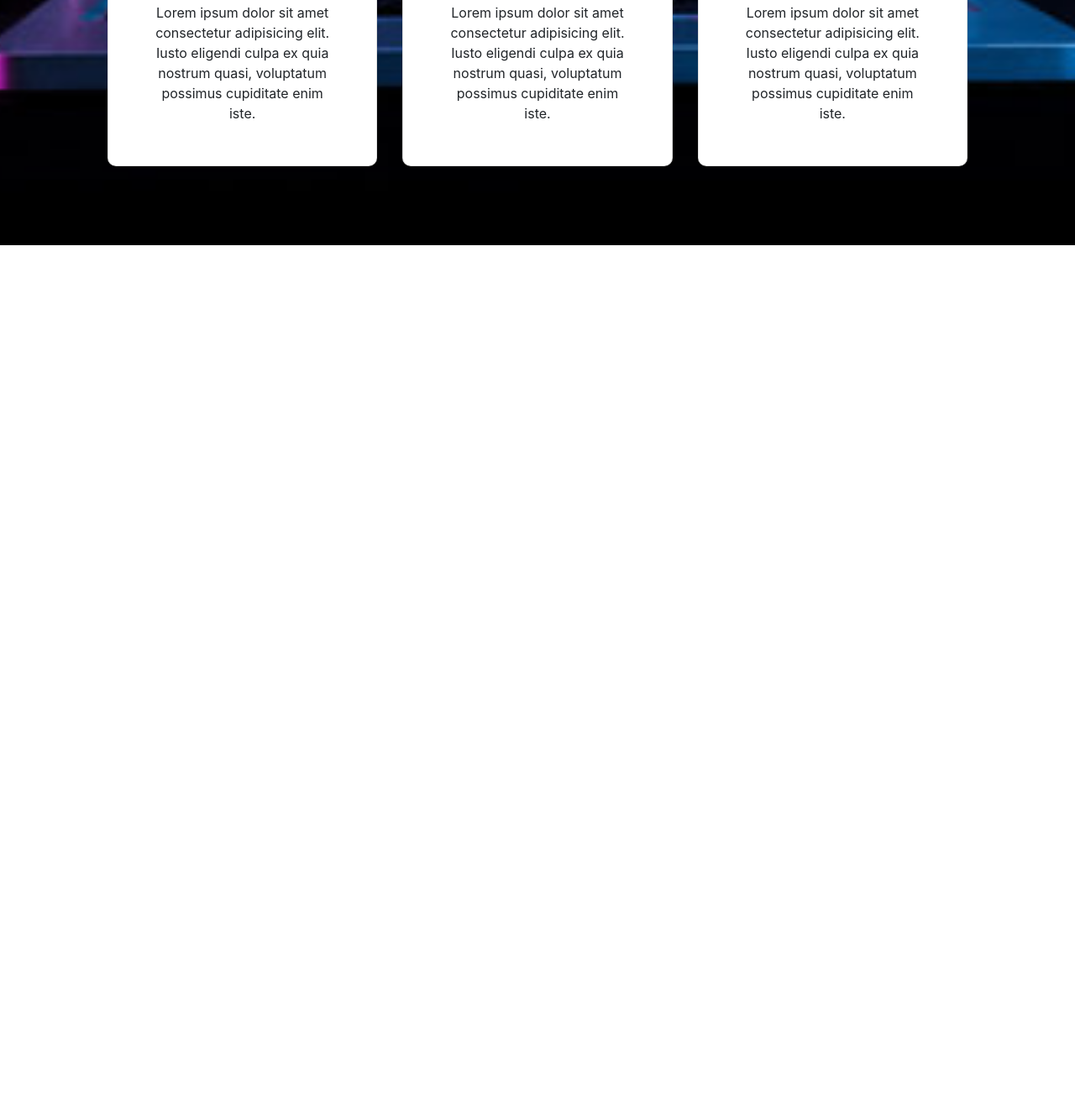
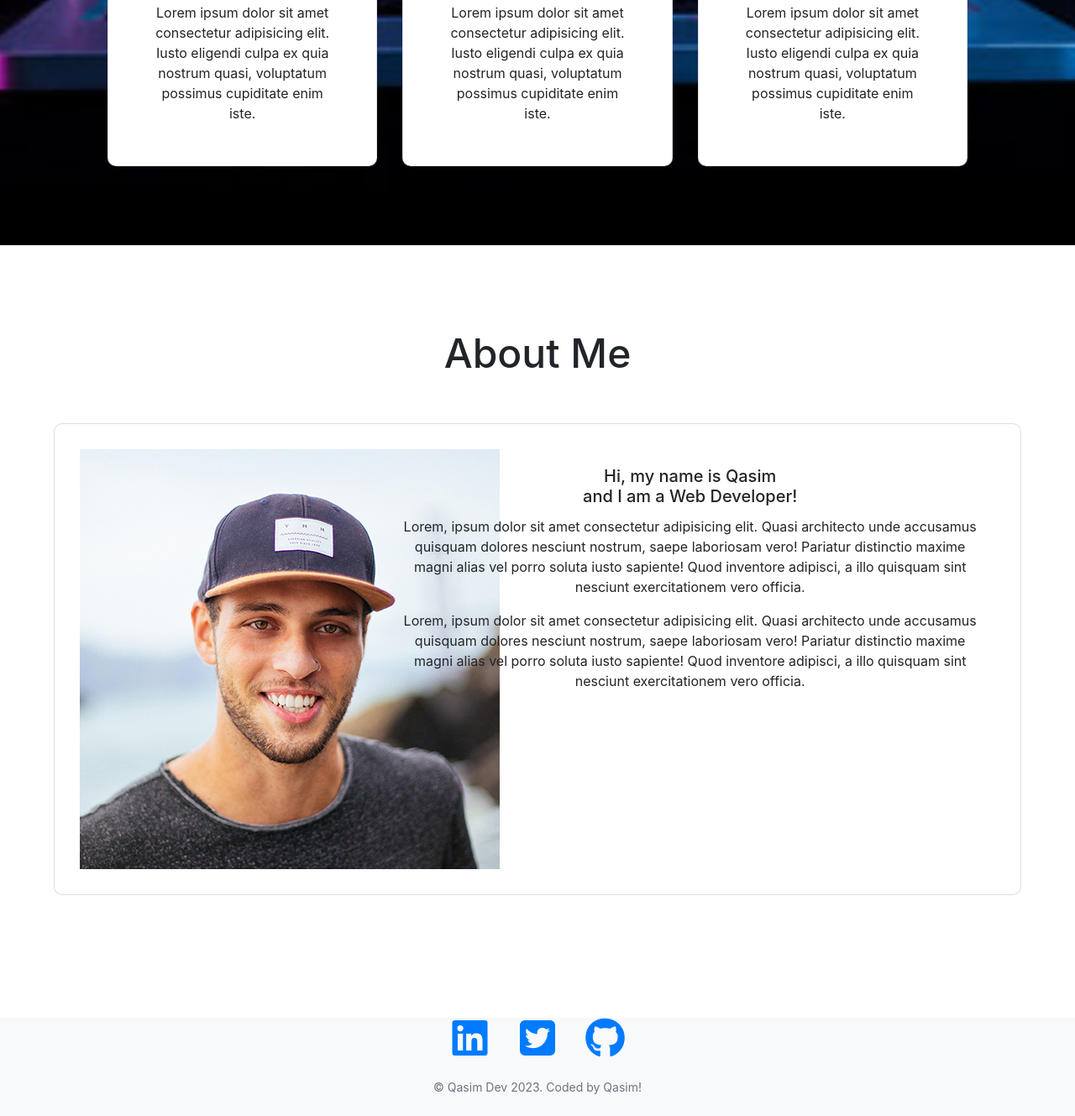
Before and after one commit to Qasim538/Bootstrap-Portfolio-Challange-3, a plain HTML site: page index.html in a window 1280 px wide. Shown: the part 3119-4448 px from the top of the page at 84% size. Before the commit the page ends 3411 px from the top, so only its background shows below. Drawn offline with nearby package versions, Linux system fonts and the light colour scheme.

Commit message:
added another section of about me and footer but it is still WIP

```diff
--- a/index.html
+++ b/index.html
@@ -152,7 +152,7 @@
       </section>
 
 
-
+<!-- added dividing line but changed my mind, left in intentional if needed in future -->
       <!-- <hr> -->
     <!-- --------------- skills  Section ---------------- -->
 
@@ -247,10 +247,64 @@
 
     <!-- --------------- About me Section ---------------- -->
 
+  <section class="about page-section " id="about">
+
+    <div class="head-text">
+      <h2>About Me</h2>
+    </div>
+
+    <div class="card mb-3">
+      <div class="row no-gutters">
+        <div class="col-md-4">
+          <img src="./Assets/images/Profile-img.jpg" alt="profile-img-fpo">
+        </div>
+        <div class="col-md-8">
+          <div class="card-body">
+            <h5 class="card-title">Hi, my name is Qasim <br> and I am a Web Developer!</h5>
+            <p class="card-text">Lorem, ipsum dolor sit amet consectetur adipisicing elit. Quasi architecto unde accusamus quisquam dolores nesciunt nostrum, saepe laboriosam vero! Pariatur distinctio maxime magni alias vel porro soluta iusto sapiente! Quod inventore adipisci, a illo quisquam sint nesciunt exercitationem vero officia.</p>
+            <p class="card-text">Lorem, ipsum dolor sit amet consectetur adipisicing elit. Quasi architecto unde accusamus quisquam dolores nesciunt nostrum, saepe laboriosam vero! Pariatur distinctio maxime magni alias vel porro soluta iusto sapiente! Quod inventore adipisci, a illo quisquam sint nesciunt exercitationem vero officia.</p>
+          </div>
+          <a href="#" class="btn btn-lg btn-outline-light">
+            <i class="fas fa-download"></i>
+            Download my Resume!</a>
+        </div>
+      </div>
+    </div>
+
+  </section>
 
 
 
 
+      <!-- --------------- Footer Section ---------------- -->
+
+      <footer class="footer bg-light">
+        <div class="container">
+          <div class="row">
+            <div class="col-lg-6 h-100 text-center mx-auto">
+              <ul class="list-inline mb-0">
+                <li class="list-inline-item mr-3">
+                  <a href="#">
+                    <i class="fab fa-linkedin fa-3x fa-fw"></i>
+                  </a>
+                </li>
+                <li class="list-inline-item mr-3">
+                  <a href="#">
+                    <i class="fab fa-twitter-square fa-3x fa-fw"></i>
+                  </a>
+                </li>
+                <li class="list-inline-item">
+                  <a href="#">
+                    <i class="fab fa-github fa-3x fa-fw"></i>
+                  </a>
+                </li>
+              </ul>
+              <br>
+              <p class="text-muted small mb-4 mb-lg-0">&copy; Qasim Dev 2023. Coded by Qasim!</p>
+              <br>
+            </div>
+          </div>
+        </div>
 
 
 
```
